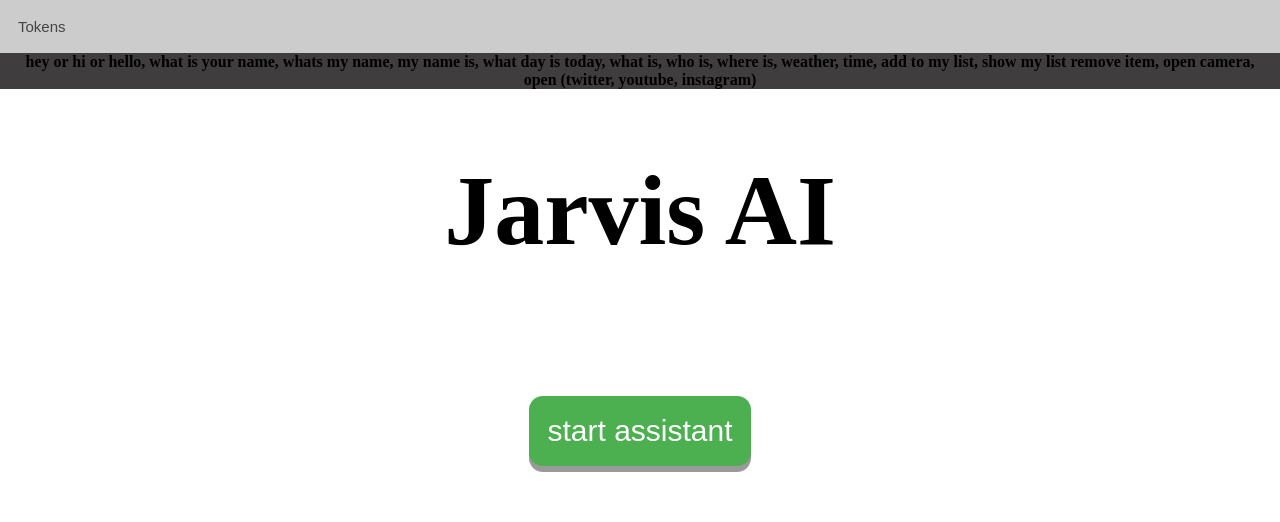
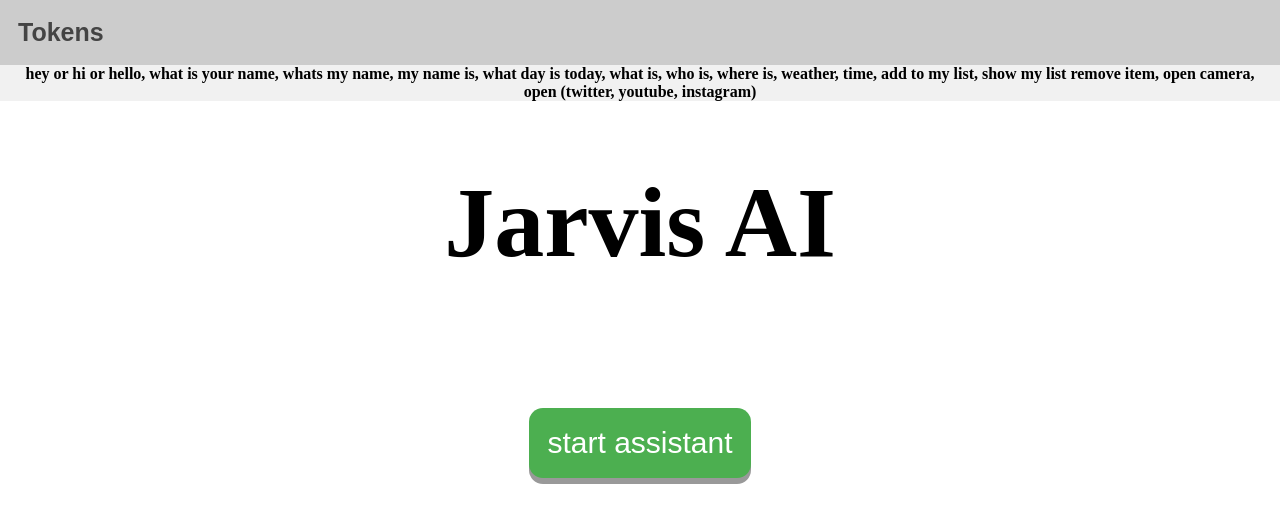
Before and after one commit to ahmed-s-elamin/voice-assistant, a plain HTML site: page index.html in a window 1280 px wide. Both pictures are taken after a click on the button "Tokens". Drawn offline with Linux system fonts and the light colour scheme.

Commit message:
done styling

```diff
--- a/style.css
+++ b/style.css
@@ -15,7 +15,8 @@
   border: none;
   text-align: left;
   outline: none;
-  font-size: 15px;
+  font-size: 25px;
+  font-weight: bold;
 }
 
 .active,
@@ -28,7 +29,7 @@
   padding: 0 18px;
   display: none;
   overflow: hidden;
-  background-color: #3f3d3d;
+  background-color: #f1f1f1;
 }
 
 p {
@@ -36,7 +37,7 @@ p {
 }
 
 .app {
-  min-height: 70vh;
+  min-height: 80vh;
   width: 100%;
   position: relative;
 }
```
